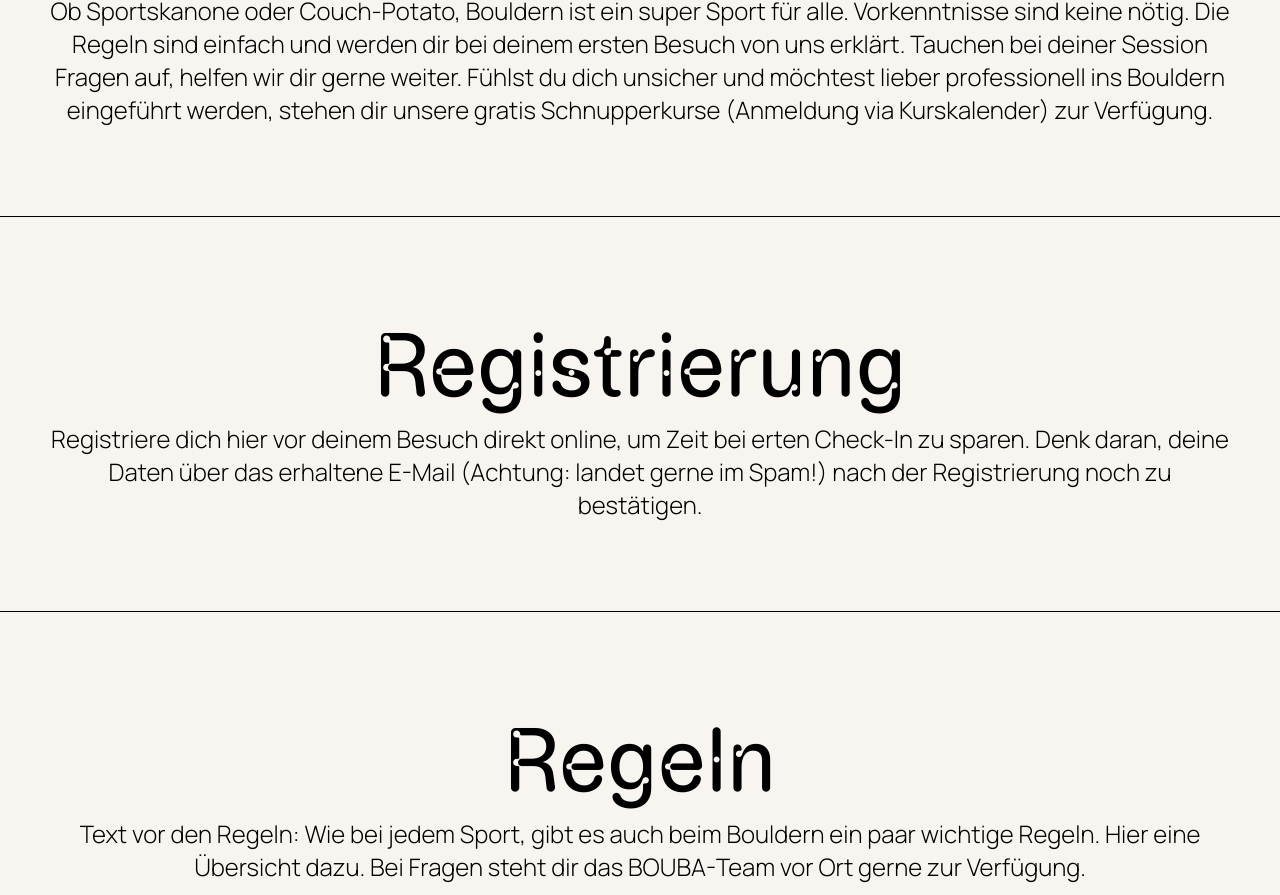
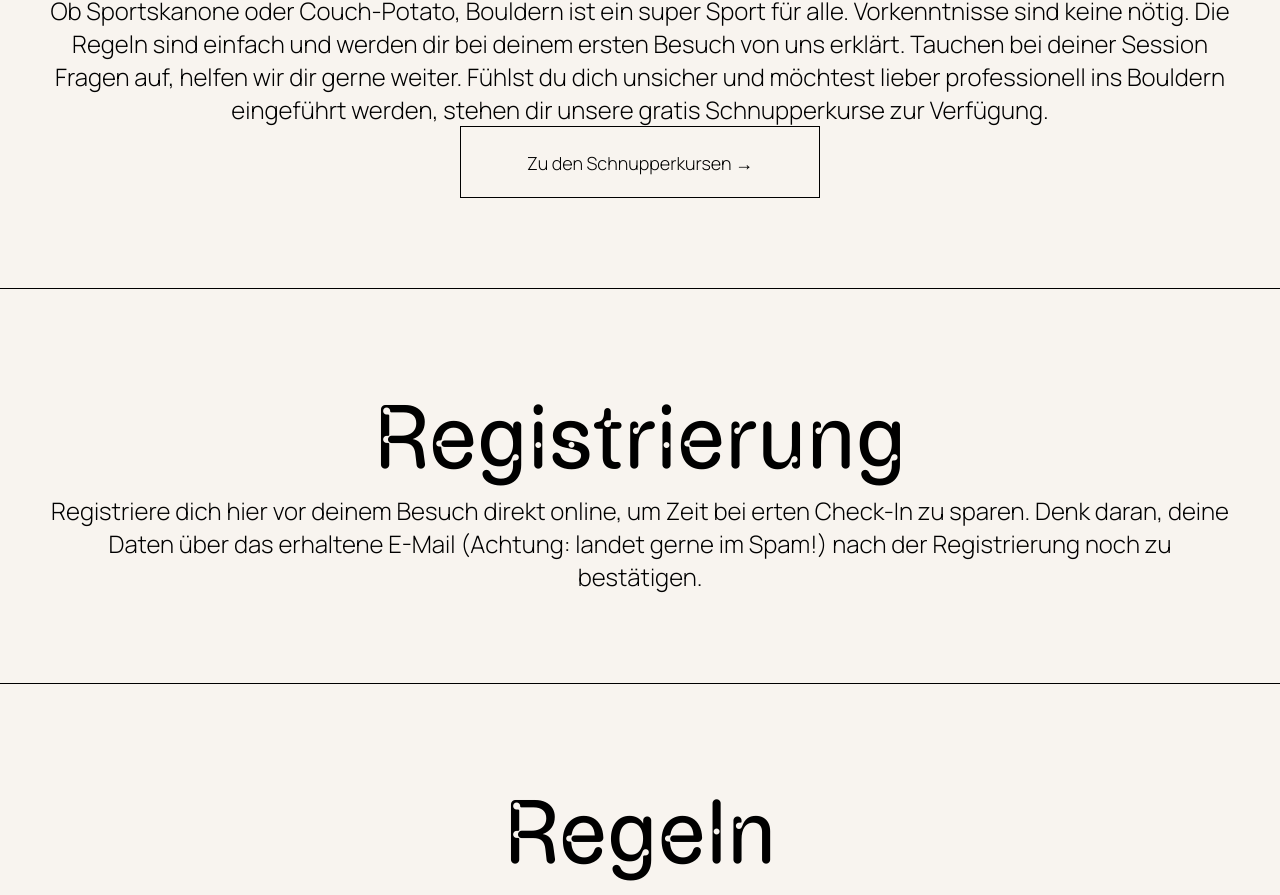
Before and after one commit to escodebar/boulder-baden.ch, a Vue app: page /neu-hier in a window 1280 px wide. Shown: the part 860-1755 px from the top of the page. Built offline with nearby package versions, Linux system fonts and the light colour scheme.

Commit message:
Add link to Schnupperkurse

```diff
--- a/src/pages/NeuHier.vue
+++ b/src/pages/NeuHier.vue
@@ -27,8 +27,15 @@
       deinem ersten Besuch von uns erklärt. Tauchen bei deiner Session Fragen
       auf, helfen wir dir gerne weiter. Fühlst du dich unsicher und möchtest
       lieber professionell ins Bouldern eingeführt werden, stehen dir unsere
-      gratis Schnupperkurse (Anmeldung via Kurskalender) zur Verfügung.
+      gratis Schnupperkurse zur Verfügung.
     </p>
+
+    <a
+      class="button"
+      href="https://gyms.vertical-life.info/boulder-baden/events/3584/list"
+    >
+      Zu den Schnupperkursen
+    </a>
   </section>
 
   <section>
```
